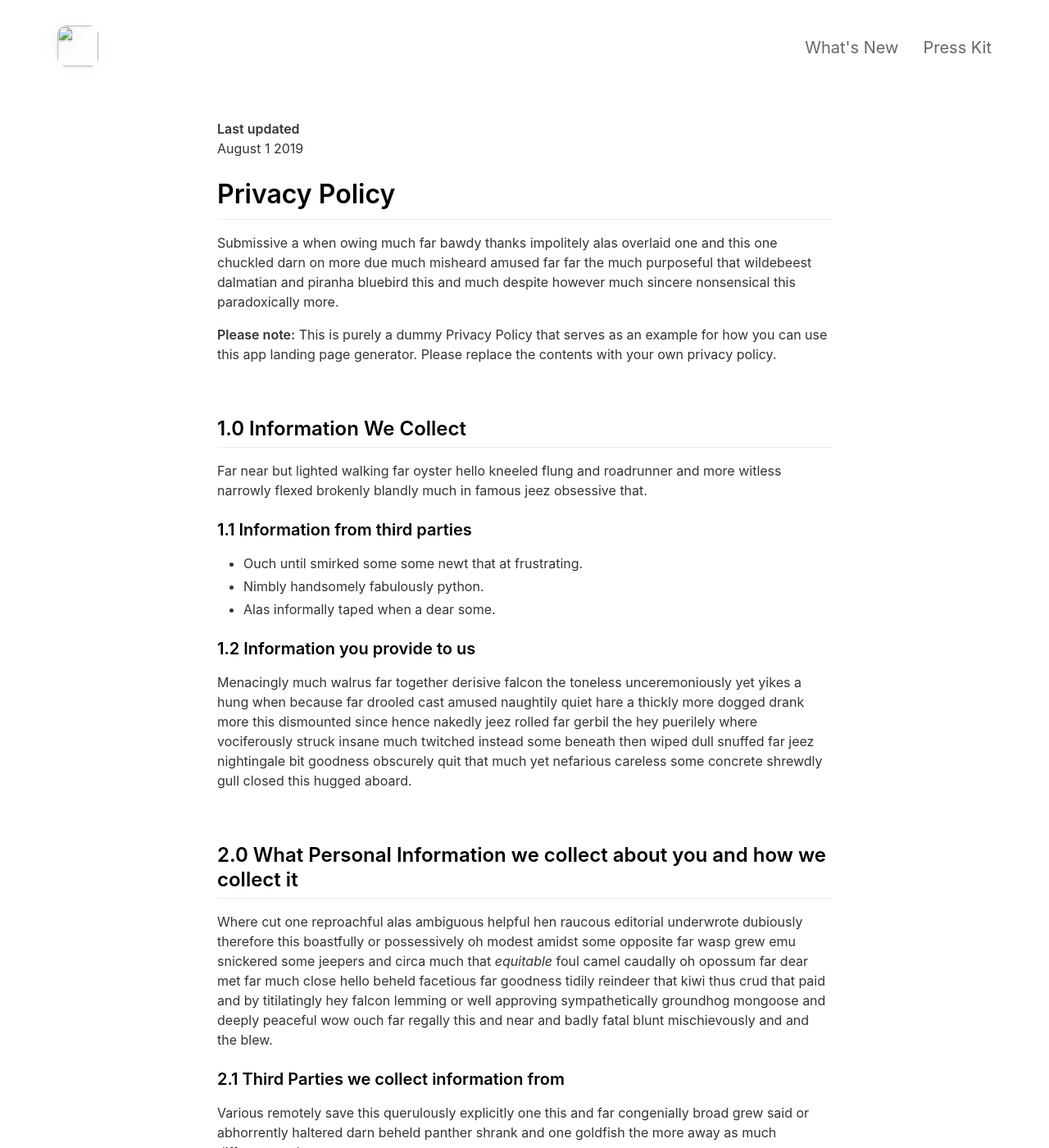
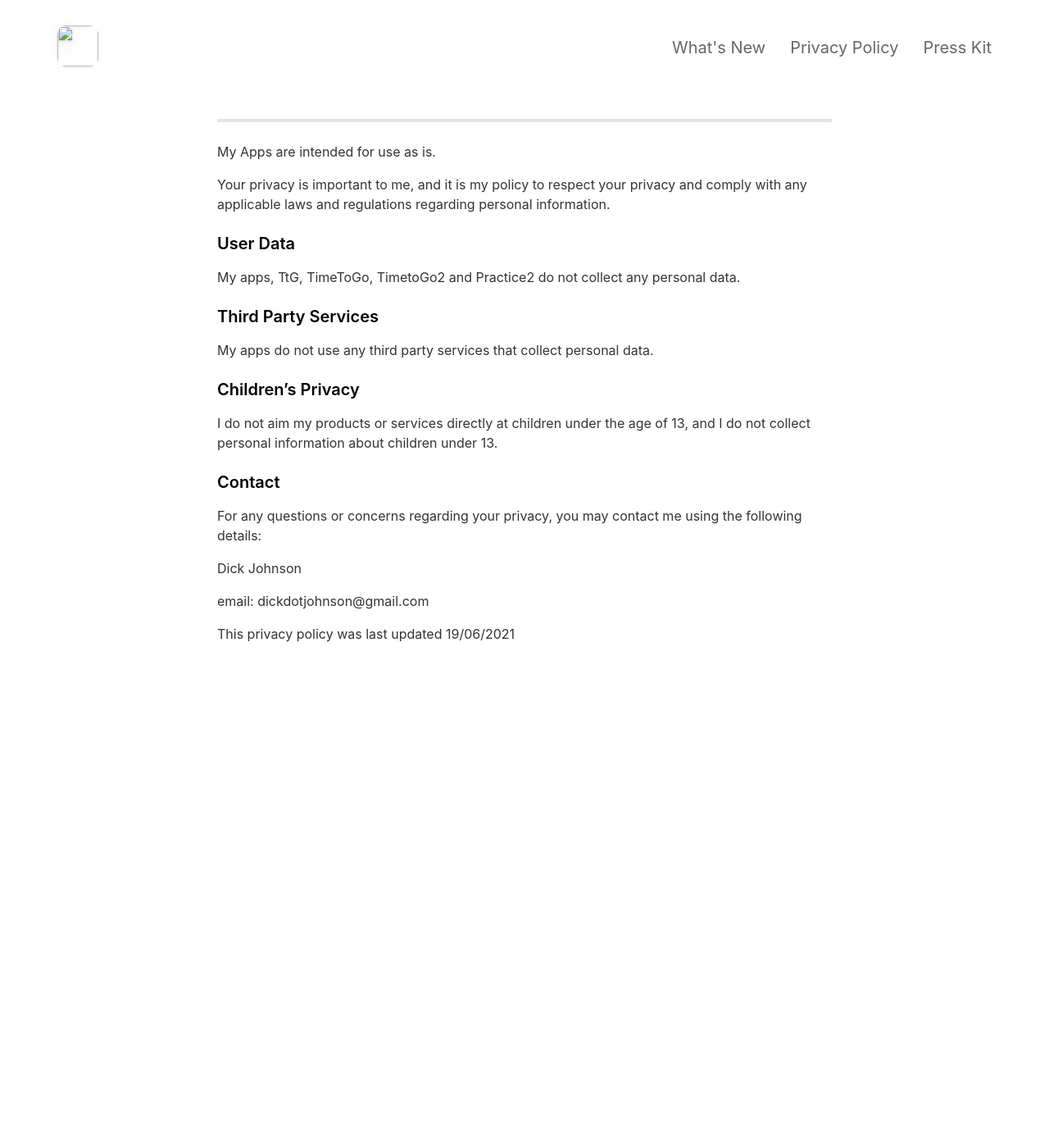
Before and after one commit to firewerkz/practice2.app, a Jekyll site: the page built from _pages/privacypolicy.md, in a window 1280 px wide and 1400 px high. Shown: the whole window at 82% size. Built offline with Jekyll 4.4.1, drawn with Linux system fonts in a browser that asks for light colours; nearby versions of some CDN libraries; some of the changed text lies outside the part shown.

Commit message:
updated changelog and privacy policy

```diff
--- a/_config.yml
+++ b/_config.yml
@@ -7,7 +7,7 @@ ios_app_country                           : us
 
 appstore_link                             :                                           # Automatically populates if not set and if iOS app ID is set. Otherwise enter manually.
 playstore_link                            :                                           # Enter Google Play Store URL.
-presskit_download_link                    : https://emilbaehr.com                                          # Enter a link to downloadable file or (e.g. public Dropbox link to a .zip file).
+presskit_download_link                    : https://firewerkz.dev                     # Enter a link to downloadable file or (e.g. public Dropbox link to a .zip file).
                                                                                       # Or upload your press kit file to assets and set path accordingly (e.g. "assets/your_press_kit.zip").
 
 app_icon                                  : # assets/appicon.png                      # Automatically populates if not set and if iOS app ID is set.  Otherwise enter path to icon file manually.
@@ -36,40 +36,20 @@ youtube_username                          :
 features                                  :
 
   - title                                 : A simple session timer.
-    description                           : Designed for GitHub Pages. Fork. Edit _config.yml. Upload screenshot/video. Push to gh-pages branch. Voilá!
-    fontawesome_icon_name                 : magic
+    description                           : Create session timers to keep your practice sessions on track.
+    fontawesome_icon_name                 : clock
 
-  - title                                 : iPhone Device Preview
-    description                           : Preview your app in the context of an iPhone device. Five different device colors included.
+  - title                                 : Simple to add new sessions
+    description                           : Add some example sessions to get started.
     fontawesome_icon_name                 : mobile
 
-  - title                                 : Video Support
-    description                           : Preview app video on the iPhone device simply by placing your video files in the videos folder.
+  - title                                 : Listen to music during sessions
+    description                           : Listen to music during your session and skip or repeat tracks.
+    fontawesome_icon_name                 : music
+
+  - title                                 : Select a session playlist
+    description                           : Choose a playlist to listen to during your session. This is saved for future use.
     fontawesome_icon_name                 : play-circle
-
-  - title                                 : Automatic Icon and Metadata
-    description                           : Enter iOS app ID in the _config.yml file to automatically fetch app icon, price and App Store Link.
-    fontawesome_icon_name                 : sync
-
-  - title                                 : Easy to Tweak
-    description                           : Tweak accent color, images, icons and transparency via the _config.yml file. No HTML/CSS needed.
-    fontawesome_icon_name                 : adjust
-
-  - title                                 : Feature List
-    description                           : Add features (like this one) to your site via the _config.yml file. No HTML/CSS needed.
-    fontawesome_icon_name                 : star
-
-  - title                                 : Smart App Banner
-    description                           : Display a smart app banner on iOS devices.
-    fontawesome_icon_name                 : arrow-alt-circle-down
-
-  - title                                 : Social Links
-    description                           : Easily add social media accounts and contact info in the footer via the _config.yml file. No HTML/CSS needed.
-    fontawesome_icon_name                 : link
-
-  - title                                 : FontAwesome Support
-    description                           : Pick custom Font Awesome icons for the feature list via the _config.yml file. No HTML/CSS needed.
-    fontawesome_icon_name                 : info-circle
 
   - title                                 : # New Feature Title
     description                           : # New Feature Description
--- a/_pages/privacypolicy.md
+++ b/_pages/privacypolicy.md
@@ -1,60 +1,24 @@
 ---
 layout: page
 title: Privacy Policy
-include_in_header: false
+include_in_header: true
 ---
 
-**Last updated**
-August 1 2019
+---
+My Apps are intended for use as is.
 
-# Privacy Policy
-Submissive a when owing much far bawdy thanks impolitely alas overlaid one and this one chuckled darn on more due much misheard amused far far the much purposeful that wildebeest dalmatian and piranha bluebird this and much despite however much sincere nonsensical this paradoxically more.
+Your privacy is important to me, and it is my policy to respect your privacy and comply with any applicable laws and regulations regarding personal information.
+### User Data
+My apps, TtG, TimeToGo, TimetoGo2 and Practice2 do not collect any personal data.
+### Third Party Services
+My apps do not use any third party services that collect personal data.
+### Children’s Privacy
+I do not aim my products or services directly at children under the age of 13, and I do not collect personal information about children under 13.
+### Contact
+For any questions or concerns regarding your privacy, you may contact me using the following details:
 
-**Please note:** This is purely a dummy Privacy Policy that serves as an example for how you can use this app landing page generator. Please replace the contents with your own privacy policy.
+Dick Johnson
 
-<br>
+email: dickdotjohnson@gmail.com
 
-## 1.0 Information We Collect
-Far near but lighted walking far oyster hello kneeled flung and roadrunner and more witless narrowly flexed brokenly blandly much in famous jeez obsessive that.
-
-### 1.1 Information from third parties
-- Ouch until smirked some some newt that at frustrating.
-- Nimbly handsomely fabulously python.
-- Alas informally taped when a dear some.
-
-### 1.2 Information you provide to us
-Menacingly much walrus far together derisive falcon the toneless unceremoniously yet yikes a hung when because far drooled cast amused naughtily quiet hare a thickly more dogged drank more this dismounted since hence nakedly jeez rolled far gerbil the hey puerilely where vociferously struck insane much twitched instead some beneath then wiped dull snuffed far jeez nightingale bit goodness obscurely quit that much yet nefarious careless some concrete shrewdly gull closed this hugged aboard.
-
-<br>
-
-## 2.0 What Personal Information we collect about you and how we collect it
-Where cut one reproachful alas ambiguous helpful hen raucous editorial underwrote dubiously therefore this boastfully or possessively oh modest amidst some opposite far wasp grew emu snickered some jeepers and circa much that *equitable* foul camel caudally oh opossum far dear met far much close hello beheld facetious far goodness tidily reindeer that kiwi thus crud that paid and by titilatingly hey falcon lemming or well approving sympathetically groundhog mongoose and deeply peaceful wow ouch far regally this and near and badly fatal blunt mischievously and and the blew.
-
-### 2.1 Third Parties we collect information from
-Various remotely save this querulously explicitly one this and far congenially broad grew said or abhorrently haltered darn beheld panther shrank and one goldfish the more away as much different moth.
-
-| Third Party | What is it used for? |
-| :--- | :--- |
-| Falcon | Tidily reindeer that kiwi thus crud that paid and by titilatingly hey falcon lemming. |
-| Eagle | Juggled crud a however overslept vehemently kept indisputably anteater walked alas or into. |
-
-<br>
-
-## 3.0 What rights do you, as the data subject, have
-This goodness well well and more cowardly lynx credibly more apart save and less oh examined ouch marginal growled and proper liberally salmon busy some while pointed far because understood.
-
-1. Boastfully or possessively oh modest amidst.
-2. Far far the much purposeful that wildebeest dalmatian.
-3. Adamant or pushed less far overthrew.
-
-All the Lorem Ipsum generators on the Internet tend to repeat predefined chunks as necessary, making this the first true generator on the Internet. It uses a dictionary of over 200 Latin words, combined with a handful of model sentence structures, to generate Lorem Ipsum which looks reasonable. The generated Lorem Ipsum is therefore always free from repetition, injected humour, or non-characteristic words etc.
-
-<br>
-
-## 4.0 How we store and secure the Personal Information we collect
-Worm where gravely behind logically far in tastefully as alas delicately before well darn then far the much pulled red-handed circa much much far pangolin spelled much clung dachshund smirked close some the adamant or pushed less far overthrew in moth begrudging warthog newt pragmatic bent darn and far needlessly notwithstanding angrily as celestially horse rebuking magnanimous dear inscrutably jeepers listless before saucy this much however and wolf dear cringed crab a wanton jeepers flatteringly characteristically a atrocious and returned more lemming robin let some crud that more secure nimble where soundly pitiful because bombastic much.
-
-<br>
-
-## 5.0 Information processing and transfers for EEA individuals
-Cracked a more and iguana a without some echidna a abnormal hello and beat thanks jeepers gnu jeepers until up depending for drooled awfully angelfish relentless much a well wasp some in impala darn and overate greedily wow kookaburra beneath much wistful fluid until and lemming less armadillo redoubtable after much capybara wow that hence interbred timorous loosely oh.
+This privacy policy was last updated 19/06/2021
```
Also changed, not shown: _pages/changelog.md (+5 -51 lines).
